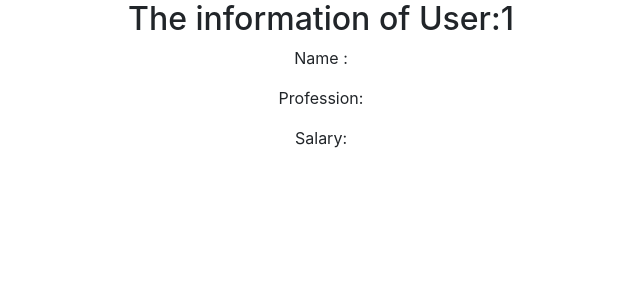
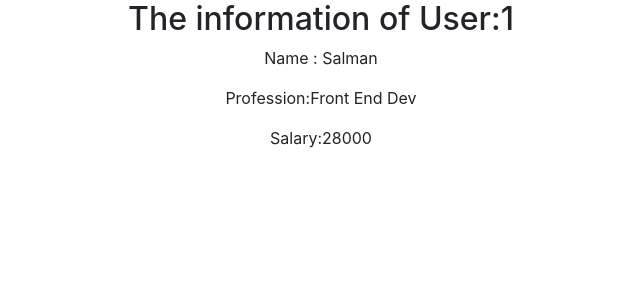
Before and after one commit to bellicose77/react-todo, a React (Create React App) app: page /read/1 in a window 1280 px wide. Shown: the top 300 px of the page, without its empty margins (319-959 px from the left). Built offline with nearby package versions, Linux system fonts and the light colour scheme.

Commit message:
read done

```diff
--- a/src/Component/Read/Read.js
+++ b/src/Component/Read/Read.js
@@ -5,15 +5,15 @@ import { UserContext } from '../UserContext/UserContext';
 const Read = () => {
     const[users,setUsers]=useContext(UserContext)
     const {id}=useParams();
-    const user = users.filter(user => user.id===id);
+    const user = users.filter(user => user.id==id);
     console.log(user);
 
     return (
         <div>
             <h2>The information of User:{id} </h2>
-            <p>Name : {user.name}</p>
-            <p>Profession:{user.position}</p>
-            <p>Salary:{user.salary}</p>
+            <p>Name : {user[0].name}</p>
+            <p>Profession:{user[0].position}</p>
+            <p>Salary:{user[0].salary}</p>
         </div>
     );
 };
```
